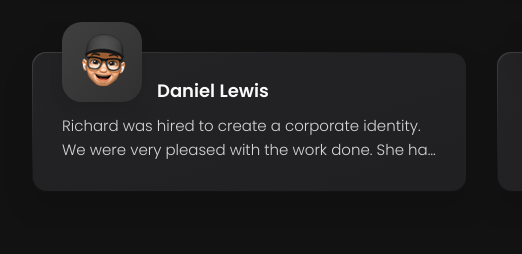
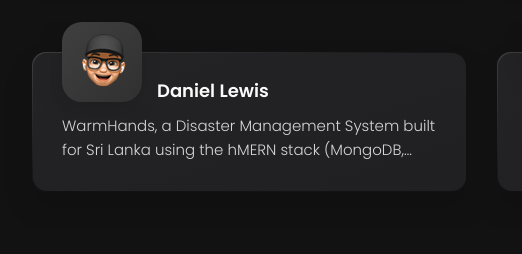
Before and after one commit to WasanaSampath/Portfolio, a plain HTML site: page index.html in a window 1280 px wide. Shown: the part 3462-3716 px from the top of the page, 308-830 px from the left. Drawn offline with nearby package versions, Linux system fonts and the light colour scheme.

Commit message:
Update index.html

```diff
--- a/index.html
+++ b/index.html
@@ -587,11 +587,18 @@
 
                 <div class="testimonials-text" data-testimonials-text>
                   <p>
-                    Richard was hired to create a corporate identity. We were very pleased with the work done. She has a
-                    lot of experience
-                    and is very concerned about the needs of client. Lorem ipsum dolor sit amet, ullamcous cididt
-                    consectetur adipiscing
-                    elit, seds do et eiusmod tempor incididunt ut laborels dolore magnarels alia.
+                    WarmHands, a Disaster Management System built for Sri Lanka using the hMERN stack (MongoDB, Express.js, React.js, Node.js) with Prisma as the ORM.
+                    This project is designed to enhance disaster response and management, empowering various stakeholders—from emergency responders and local governments to citizens—with
+                    real-time data and effective collaboration tools.
+
+                    Key Features
+                    For Users:
+                    - Instantly report incidents with location data to enable rapid response.
+                    - Stay informed with real-time alerts about nearby disasters, helping communities remain prepared.
+
+                    For Admins:
+                    - Centralized dashboard to review and approve reports, manage users, and distribute critical notifications.
+                    - Data analytics and reporting tools to identify incident trends and improve future response strategies.
                   </p>
                 </div>
 
```
